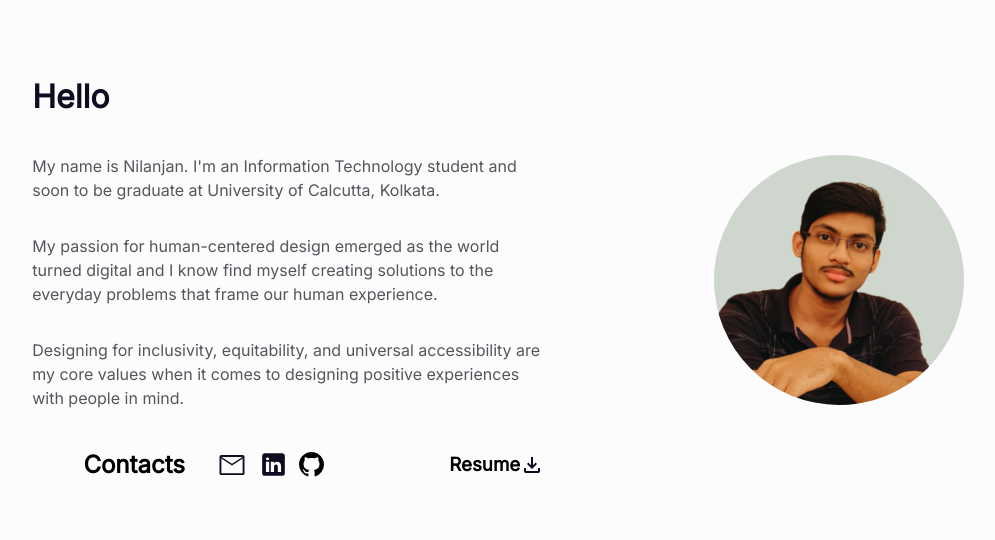
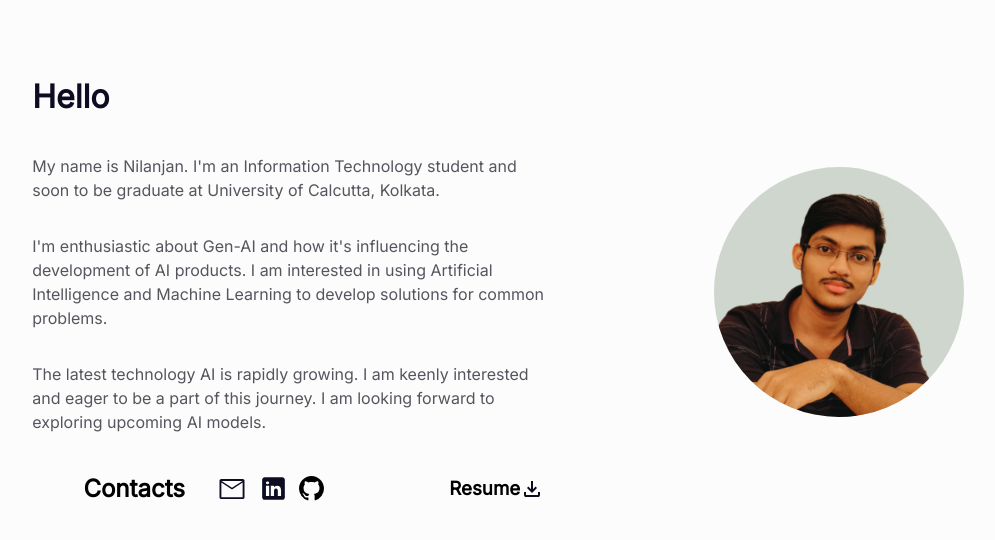
Before and after one commit to nilanjan-debnath/nilanjan-debnath, a Django app: page /about in a window 1280 px wide. Shown: the part 112-652 px from the top of the page, without its empty margins (161-1156 px from the left). Run offline with Django 5.2, Linux system fonts and the light colour scheme; some libraries are stand-ins or nearby versions.

Commit message:
small update

```diff
--- a/app/static/css/projects.css
+++ b/app/static/css/projects.css
@@ -74,7 +74,7 @@
   max-width: 100%;
   max-height: 100%;
   border-radius: 5px;
-  aspect-ratio: 16/9;
+  /* aspect-ratio: 16/9; */
 }
 .project > h1 {
   font-size: 1.17em;
--- a/app/templates/about.html
+++ b/app/templates/about.html
@@ -14,10 +14,10 @@
                     My name is Nilanjan. I'm an Information Technology student and soon to be graduate at University of Calcutta, Kolkata.
                 </p>
                 <p>
-                    My passion for human-centered design emerged as the world turned digital and I know find myself creating solutions to the everyday problems that frame our human experience.
+                    I'm enthusiastic about Gen-AI and how it's influencing the development of AI products. I am interested in using Artificial Intelligence and Machine Learning to develop solutions for common problems.
                 </p>
                 <p>
-                    Designing for inclusivity, equitability, and universal accessibility are my core values when it comes to designing positive experiences with people in mind.
+                    The latest technology AI is rapidly growing. I am keenly interested and eager to be a part of this journey. I am looking forward to exploring upcoming AI models.
                 </p>
             <div id="others">
                 <div class="contacts">
--- a/app/templates/base.html
+++ b/app/templates/base.html
@@ -4,6 +4,9 @@
 <head>
     <meta charset="UTF-8">
     <meta name="viewport" content="width=device-width, initial-scale=1.0">
+    <meta name="description" content="
+            This is my portfolio as a student and specialise in AI ML.
+            All about my project and work details are there. Fell free to explore my portfolio.">
     <link rel="stylesheet" href="{% static 'css/base.css' %}">
     <link href='https://fonts.googleapis.com/css?family=Inter' rel='stylesheet'>
     <title>Nilanjan Debnath</title>
```
Also changed, not shown: app/media/images/__results___29_0.png (added), app/media/images/val_batch2_labels.jpg (added), db.sqlite3.
